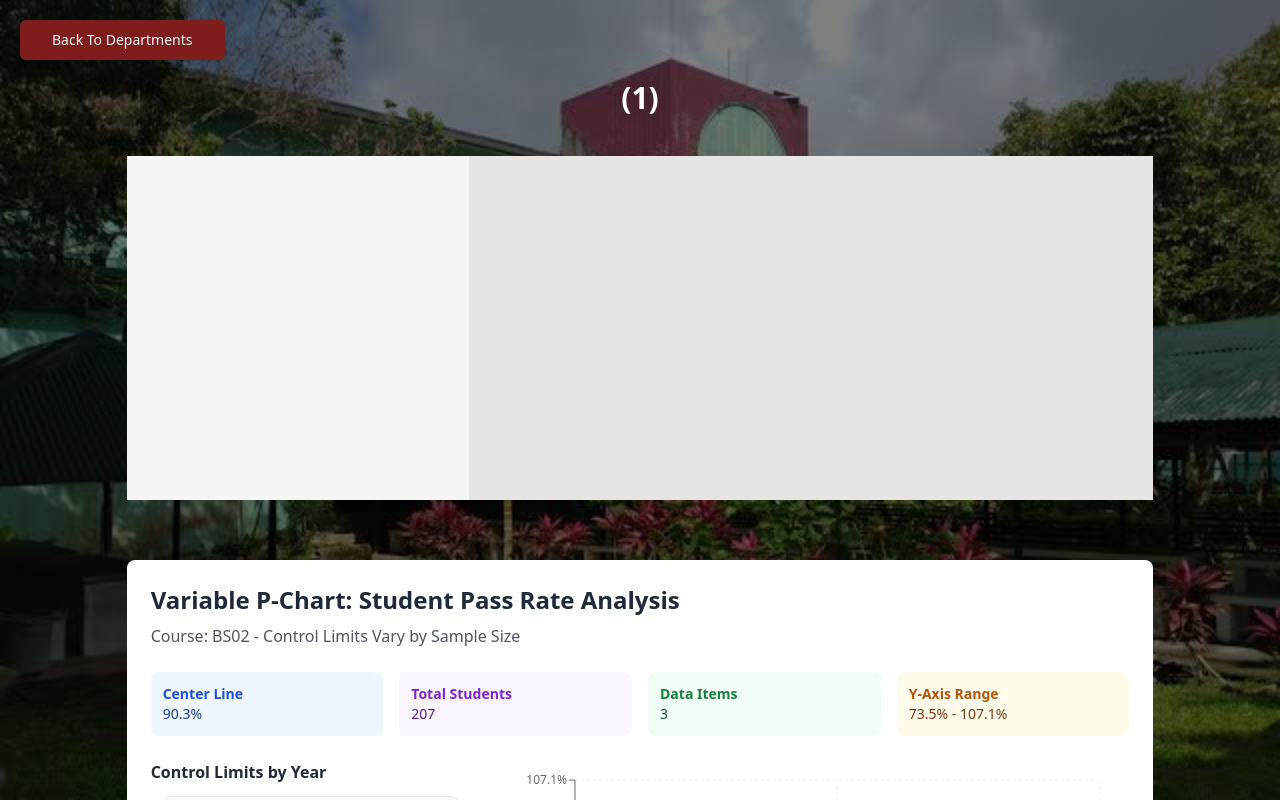
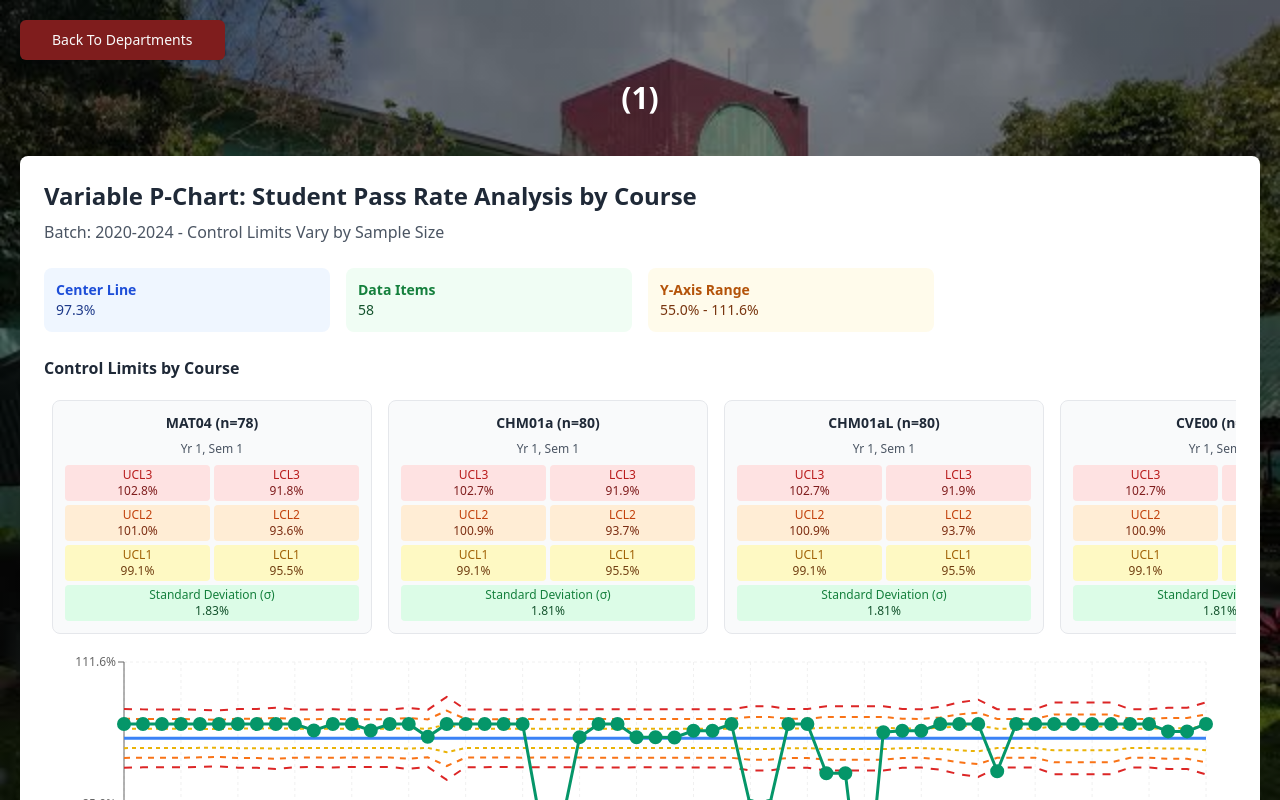
Before and after one commit to Kreliannn/student-passed-rate-analysis-frontend, a Next.js app: page /pages/chart/1 in a window 1280 px wide. Built offline with nearby package versions, Linux system fonts and the light colour scheme.

Commit message:
new chart is working save point

```diff
--- a/src/app/pages/chart/[department]/components/pchart.tsx
+++ b/src/app/pages/chart/[department]/components/pchart.tsx
@@ -1,18 +1,20 @@
 import React from 'react';
 import { LineChart, Line, XAxis, YAxis, CartesianGrid, Tooltip, Legend, ResponsiveContainer } from 'recharts';
+import {data} from "./data"
 
 // Define interfaces for type safety
 interface DataPoint {
-    year: string;
-    course: string;
-    total_enrolled: number;
+    gradeLevel: string;
+    sem: number;
+    batch: string;
+    courseCode: string;
+    totalEnrolled: number;
     passed: number;
-    failed: number;
-    sem: number;
 }
 
 interface ProcessedDataPoint extends DataPoint {
     proportion: number;
+    failed: number;
 }
 
 interface ChartDataPoint extends ProcessedDataPoint {
@@ -30,58 +32,32 @@ interface ChartDataPoint extends ProcessedDataPoint {
 // Import TooltipProps from recharts for proper typing
 import type { TooltipProps as RechartsTooltipProps } from 'recharts';
 
-const data: DataPoint[] = [
-    {
-        year: "2021-2022",
-        course: "BS02",
-        total_enrolled: 47,
-        passed: 42,
-        failed: 5,
-        sem: 1
-    },
-    {
-        year: "2022-2023",
-        course: "BS02",
-        total_enrolled: 80,
-        passed: 70,
-        failed: 10,
-        sem: 1
-    },
-    {
-        year: "2023-2024",
-        course: "BS02",
-        total_enrolled: 80,
-        passed: 75,
-        failed: 5,
-        sem: 1
-    },
-];
-
 const PChart: React.FC = () => {
     // Calculate proportions and statistics
     const processedData: ProcessedDataPoint[] = data.map(item => ({
         ...item,
-        proportion: item.passed / item.total_enrolled
+        proportion: item.passed / item.totalEnrolled,
+        failed: item.totalEnrolled - item.passed
     }));
 
     // Calculate Center Line (CL) - overall average
     const totalPassed: number = data.reduce((sum, item) => sum + item.passed, 0);
-    const totalEnrolled: number = data.reduce((sum, item) => sum + item.total_enrolled, 0);
+    const totalEnrolled: number = data.reduce((sum, item) => sum + item.totalEnrolled, 0);
     const CL: number = totalPassed / totalEnrolled;
 
     // Calculate VARIABLE control limits for each data point
     const chartData: ChartDataPoint[] = processedData.map(item => {
-        const n: number = item.total_enrolled; // Individual sample size
+        const n: number = item.totalEnrolled; // Individual sample size
         const sigma: number = Math.sqrt((CL * (1 - CL)) / n); // Individual sigma based on sample size
 
-        console.log(`n = ${n}`);
+        console.log(`Course: ${item.courseCode}, n = ${n}`);
         console.log(`CL = ${CL}`);
-        console.log(sigma);
-        console.log("\n\n\n\n\n");
+        console.log(`Sigma = ${sigma}`);
+        console.log("\n");
 
         return {
             ...item,
-            displayLabel: `${item.year} ${item.sem === 1 ? '1st' : item.sem === 2 ? '2nd' : `${item.sem}th`} sem`,
+            displayLabel: `Year ${item.gradeLevel} Sem ${item.sem}`,
             CL: CL,
             // Variable control limits based on individual sample size
             UCL1: CL + 1 * sigma,
@@ -111,17 +87,22 @@ const PChart: React.FC = () => {
     const customTooltip = ({ active, payload, label }: RechartsTooltipProps<number, string>) => {
         if (active && payload && payload.length) {
             const data = payload[0].payload as ChartDataPoint;
+            const semText = data.sem === 1 ? '1st' : data.sem === 2 ? '2nd' : `${data.sem}th`;
+
             return (
                 <div className="bg-white p-3 border border-gray-300 rounded-lg shadow-lg">
-                    <p className="font-bold text-gray-800 mb-2">{data.year}</p>
-                    <p className="text-gray-600">Enrolled: {data.total_enrolled}</p>
+                    <p className="font-bold text-gray-800 mb-2">{data.courseCode}</p>
+                    <p className="text-gray-600">Batch: {data.batch}</p>
+                    <p className="text-gray-600">Year Level: {data.gradeLevel}</p>
+                    <p className="text-gray-600">Semester: {semText}</p>
+                    <p className="text-gray-600">Enrolled: {data.totalEnrolled}</p>
                     <p className="text-gray-600">Passed: {data.passed}</p>
                     <p className="text-gray-600">Failed: {data.failed}</p>
                     <p className="font-bold text-green-600 mt-1">
                         Pass Rate: {(data.proportion * 100).toFixed(1)}%
                     </p>
                     <p className="text-gray-600 mt-1">
-                        Standard Devation: {(data.sigma * 100).toFixed(2)}%
+                        Standard Deviation: {(data.sigma * 100).toFixed(2)}%
                     </p>
                 </div>
             );
@@ -136,8 +117,8 @@ const PChart: React.FC = () => {
     return (
         <div className="w-full p-6 bg-white rounded-lg">
             <div className="mb-6">
-                <h2 className="text-2xl font-bold text-gray-800 mb-2">Variable P-Chart: Student Pass Rate Analysis</h2>
-                <p className="text-gray-600">Course: BS02 - Control Limits Vary by Sample Size</p>
+                <h2 className="text-2xl font-bold text-gray-800 mb-2">Variable P-Chart: Student Pass Rate Analysis by Course</h2>
+                <p className="text-gray-600">Batch: {data[0]?.batch} - Control Limits Vary by Sample Size</p>
             </div>
 
             <div className="mb-6 grid grid-cols-2 md:grid-cols-4 gap-4 text-sm">
@@ -145,13 +126,11 @@ const PChart: React.FC = () => {
                     <div className="font-semibold text-blue-700">Center Line</div>
                     <div className="text-blue-900">{(CL * 100).toFixed(1)}%</div>
                 </div>
-                <div className="bg-purple-50 p-3 rounded-lg">
-                    <div className="font-semibold text-purple-700">Total Students</div>
-                    <div className="text-purple-900">{totalEnrolled}</div>
-                </div>
+
+
                 <div className="bg-green-50 p-3 rounded-lg">
-                    <div className="font-semibold text-green-700"> Data Items </div>
-                    <div className="text-green-900"> {data.length}</div>
+                    <div className="font-semibold text-green-700">Data Items</div>
+                    <div className="text-green-900">{data.length}</div>
                 </div>
                 <div className="bg-amber-50 p-3 rounded-lg">
                     <div className="font-semibold text-amber-700">Y-Axis Range</div>
@@ -159,16 +138,16 @@ const PChart: React.FC = () => {
                 </div>
             </div>
 
-            {/* Chart and Control Limits Container */}
-            <div className="mb-6 flex gap-6">
-                {/* Control Limits Section for Each Year - Left Side */}
-                <div className="w-80 flex-shrink-0 text-sm overflow-auto h-[450px]">
-                    <h3 className="text-base font-semibold text-gray-800 mb-3">Control Limits by Year</h3>
-                    <div className="space-y-4">
+            <div className="w-full overflow-x-auto text-sm">
+                <h3 className="text-base font-semibold text-gray-800 mb-3">Control Limits by Course</h3>
+                <div className="flex space-x-4 p-2">
                     {chartData.map((item, index) => (
-                            <div key={index} className="bg-gray-50 p-3 rounded-lg border m-3">
+                        <div key={index} className="w-80 flex-shrink-0 bg-gray-50 p-3 rounded-lg border">
                             <div className="font-semibold text-gray-800 mb-2 text-center">
-                                    {item.year} (n={item.total_enrolled})
+                                {item.courseCode} (n={item.totalEnrolled})
+                            </div>
+                            <div className="text-xs text-center mb-2 text-gray-600">
+                                Yr {item.gradeLevel}, Sem {item.sem}
                             </div>
                             <div className="grid grid-cols-2 gap-1 text-xs">
                                 <div className="bg-red-100 px-1 py-0.5 rounded text-center">
@@ -196,7 +175,7 @@ const PChart: React.FC = () => {
                                     <div className="text-yellow-900">{(item.LCL1 * 100).toFixed(1)}%</div>
                                 </div>
                                 <div className="bg-green-100 px-1 py-0.5 rounded text-center col-span-2">
-                                        <div className="font-medium text-green-700">Standard Devation (σ)</div>
+                                    <div className="font-medium text-green-700">Standard Deviation (σ)</div>
                                     <div className="text-green-900">{(item.sigma * 100).toFixed(2)}%</div>
                                 </div>
                             </div>
@@ -205,18 +184,24 @@ const PChart: React.FC = () => {
                 </div>
             </div>
 
+
+            {/* Chart and Control Limits Container */}
+            <div className=" flex gap-6">
                 {/* Chart Section - Right Side */}
                 <div className="flex-1 h-[480px]">
                     <ResponsiveContainer width="100%" height="100%">
                         <LineChart
                             data={chartData}
-                            margin={{ top: 20, right: 30, left: 20, bottom: 5 }}
+                            margin={{ top: 20, right: 30, left: 20, bottom: 60 }}
                         >
                             <CartesianGrid strokeDasharray="3 3" stroke="#f0f0f0" />
                             <XAxis
                                 dataKey="displayLabel"
-                                tick={{ fontSize: 12 }}
+                                tick={{ fontSize: 11 }}
                                 stroke="#666"
+                                angle={-45}
+                                textAnchor="end"
+                                height={80}
                             />
                             <YAxis
                                 tickFormatter={formatYAxis}
@@ -324,25 +309,26 @@ const PChart: React.FC = () => {
             <div className="w-full overflow-x-auto text-sm">
                 <div className="flex space-x-4 min-w-fit p-2">
                     {chartData.map((item, index) => (
-                        <div key={index} className="w-[330px] bg-gray-50 p-4 rounded-lg flex-shrink-0 shadow-lg">
-                            <div className="font-semibold text-gray-700 mb-2">{item.displayLabel}</div>
+                        <div key={index} className="w-[250px] bg-gray-50 p-4 rounded-lg flex-shrink-0 shadow-lg">
+                            <div className="font-semibold text-gray-700 mb-2">
+                                {item.courseCode} - Yr {item.gradeLevel}, Sem {item.sem}
+                            </div>
                             <div className="space-y-1">
-                                <div>Enrolled: {item.total_enrolled}</div>
+                                <div>Batch: {item.batch}</div>
+                                <div>Enrolled: {item.totalEnrolled}</div>
                                 <div>Passed: {item.passed}</div>
                                 <div>Failed: {item.failed}</div>
                                 <div className="font-semibold text-green-600">
                                     Pass Rate: {(item.proportion * 100).toFixed(1)}%
                                 </div>
                                 <div className="text-gray-600">
-                                    Standard Devation: {(item.sigma * 100).toFixed(2)}%
+                                    Standard Deviation: {(item.sigma * 100).toFixed(2)}%
                                 </div>
                             </div>
                         </div>
                     ))}
                 </div>
             </div>
-
-
         </div>
     );
 };
--- a/src/app/pages/chart/[department]/page.tsx
+++ b/src/app/pages/chart/[department]/page.tsx
@@ -51,19 +51,7 @@ export default function LandingPage() {
             <Button className="m-5 " size="lg" onClick={() => router.push("/pages/departments")}> Back To Departments </Button>
             <h1 className="text-3xl text-white text-center font-bold mb-5"> {departmentName} ({code}) </h1>
 
-            <div className="w-5/6 m-auto h-96  mb-5 flex p-5">
-              <div className="bg-stone-100 w-2/6">
-
-              </div>
-
-              <div className="bg-stone-200 w-4/6">
-
-              </div>
-            </div>
-
-
-
-            <div className="w-5/6 m-auto p-5">
+            <div className=" m-auto p-5">
               <Pchart />
             </div>
 
```
Lines whose indentation alone changed are shown as unchanged.
